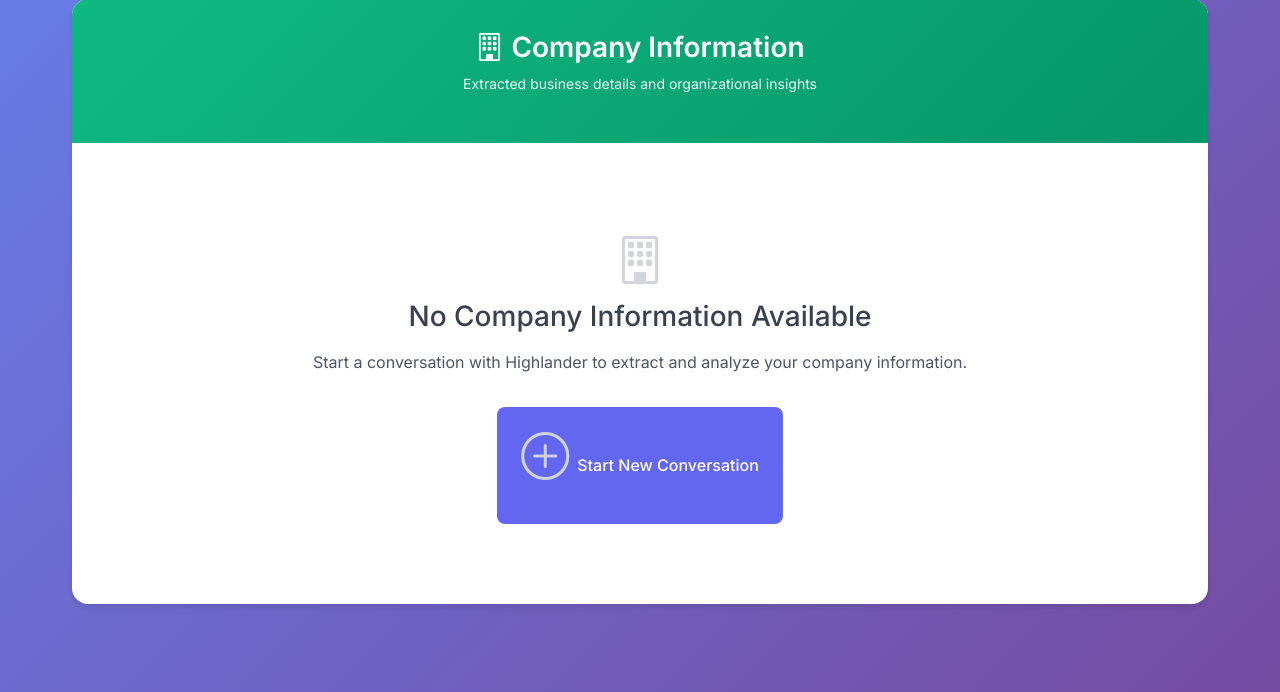
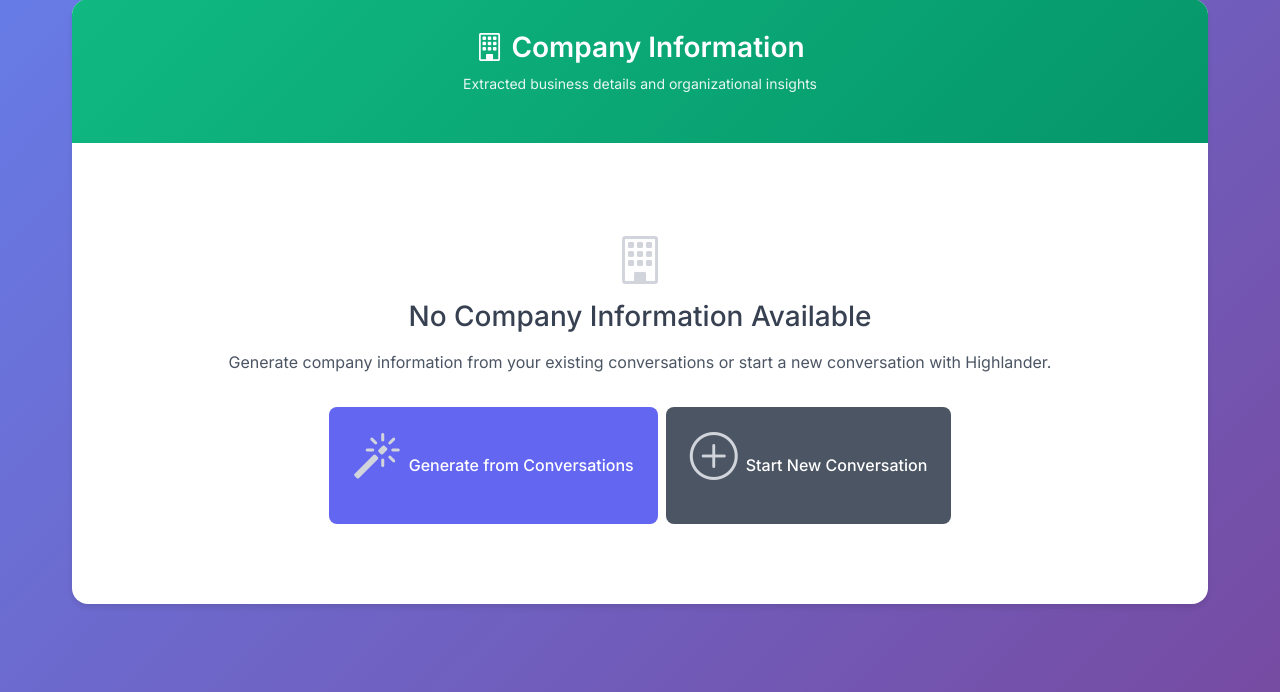
Before and after one commit to pauldevelopai/mediamap, a Flask app: page /company-info in a window 1280 px wide. Shown: the part 108-800 px from the top of the page. Run offline with Flask 3, Linux system fonts and the light colour scheme; a user stored in the database is signed in; some libraries are stand-ins or nearby versions.

Commit message:
Add company info generation functionality to Company Info page
- Add 'Generate from Conversations' button for empty state
- Add 'Regenerate Company Info' button for existing data
- Add loading indicator during generation process
- Improve user feedback with success messages
- Automatically save generated company info to database
- Enhance dashboard extract button with better feedback
- Allow users to generate company info from both main dashboard and company info page

```diff
--- a/backend/templates/company_info.html
+++ b/backend/templates/company_info.html
@@ -309,17 +309,37 @@
             <div class="content-body">
                 {% if company_data and company_data != "No company information available yet. Start a conversation with Highlander to extract company details." %}
                     <div class="company-data">{{ company_data }}</div>
+                    <div class="mt-3 text-center">
+                        <button id="regenerate-btn" class="btn btn-primary" onclick="generateCompanyInfo()">
+                            <i class="bi bi-arrow-clockwise"></i>
+                            Regenerate Company Info
+                        </button>
+                    </div>
                 {% else %}
                     <div class="empty-state">
                         <i class="bi bi-building"></i>
                         <h3>No Company Information Available</h3>
-                        <p>Start a conversation with Highlander to extract and analyze your company information.</p>
-                        <a href="{{ url_for('user_dashboard') }}" class="btn-start-chat">
-                            <i class="bi bi-plus-circle"></i>
-                            Start New Conversation
-                        </a>
+                        <p>Generate company information from your existing conversations or start a new conversation with Highlander.</p>
+                        <div class="d-flex gap-2 justify-content-center flex-wrap">
+                            <button id="generate-btn" class="btn-start-chat" onclick="generateCompanyInfo()">
+                                <i class="bi bi-magic"></i>
+                                Generate from Conversations
+                            </button>
+                            <a href="{{ url_for('user_dashboard') }}" class="btn-start-chat" style="background: var(--gray-600);">
+                                <i class="bi bi-plus-circle"></i>
+                                Start New Conversation
+                            </a>
+                        </div>
                     </div>
                 {% endif %}
+
+                <!-- Loading indicator -->
+                <div id="loading-indicator" class="text-center mt-3" style="display: none;">
+                    <div class="spinner-border text-primary" role="status">
+                        <span class="visually-hidden">Loading...</span>
+                    </div>
+                    <p class="mt-2">Generating company information...</p>
+                </div>
             </div>
         </div>
     </div>
@@ -401,6 +421,45 @@
                 alert('Error submitting feedback: ' + error);
             });
         }
+
+        function generateCompanyInfo() {
+            // Show loading indicator
+            const loadingIndicator = document.getElementById('loading-indicator');
+            const generateBtn = document.getElementById('generate-btn');
+            const regenerateBtn = document.getElementById('regenerate-btn');
+
+            if (loadingIndicator) loadingIndicator.style.display = 'block';
+            if (generateBtn) generateBtn.disabled = true;
+            if (regenerateBtn) regenerateBtn.disabled = true;
+
+            // Call the extract_facts endpoint
+            fetch('/extract_facts', {
+                method: 'POST',
+                headers: {
+                    'Content-Type': 'application/json',
+                },
+                body: JSON.stringify({})
+            })
+            .then(response => response.json())
+            .then(data => {
+                if (data.success) {
+                    // Reload the page to show the new company info
+                    window.location.reload();
+                } else {
+                    alert('Error generating company info: ' + data.error);
+                }
+            })
+            .catch(error => {
+                console.error('Error:', error);
+                alert('Error generating company info. Please try again.');
+            })
+            .finally(() => {
+                // Hide loading indicator and re-enable buttons
+                if (loadingIndicator) loadingIndicator.style.display = 'none';
+                if (generateBtn) generateBtn.disabled = false;
+                if (regenerateBtn) regenerateBtn.disabled = false;
+            });
+        }
     </script>
 </body>
 </html>
```
Also changed, not shown: backend/templates/user_dashboard.html (+11 -2 lines).
